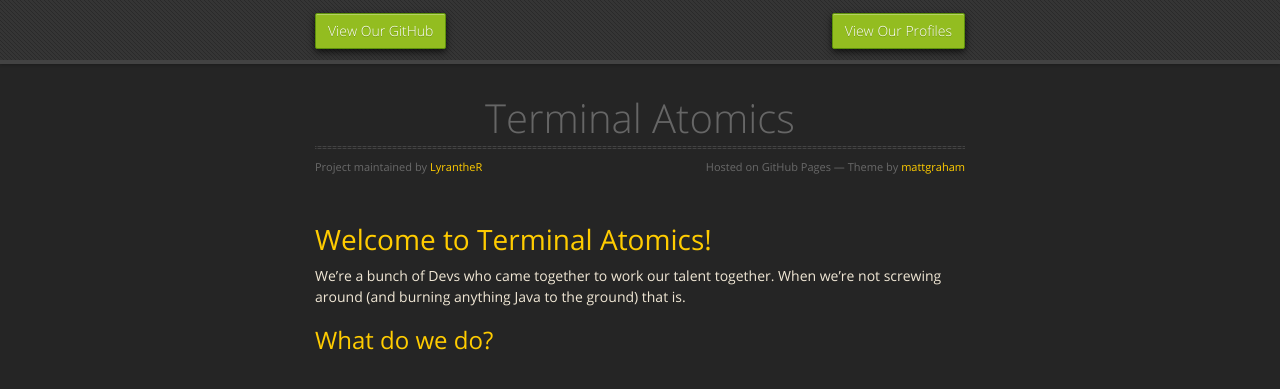
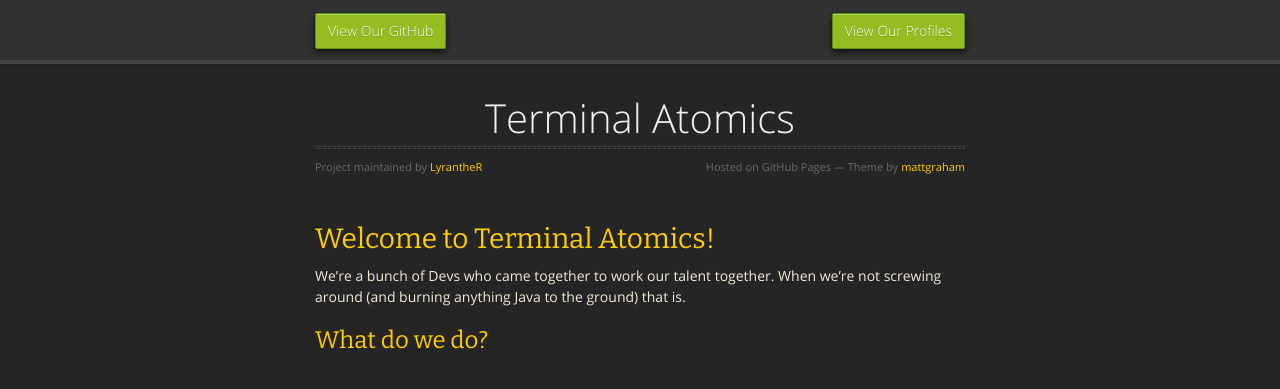
Before and after one commit to terminal-atomics/old-site, a Jekyll site: the page built from index.md, in a window 1280 px wide. Shown: the top 389 px of the page. Built offline with Jekyll 4.4.1, drawn with Linux system fonts in a browser that asks for light colours.

Commit message:
slight changes, attempt at fonts

```diff
--- a/_layouts/default.html
+++ b/_layouts/default.html
@@ -3,7 +3,9 @@
   <head>
     <meta charset="utf-8">
     <meta http-equiv="X-UA-Compatible" content="IE=edge">
-
+    <style>
+      @import url('https://fonts.googleapis.com/css?family=Bitter');
+      </style>
 {% seo %}
     <link rel="stylesheet" href="{{ '/assets/css/style.css?v=' | append: site.github.build_revision | relative_url }}">
     <script src="https://code.jquery.com/jquery-1.12.4.min.js" integrity="sha256-ZosEbRLbNQzLpnKIkEdrPv7lOy9C27hHQ+Xp8a4MxAQ=" crossorigin="anonymous"></script>
--- a/_sass/jekyll-theme-midnight.scss
+++ b/_sass/jekyll-theme-midnight.scss
@@ -33,15 +33,18 @@ h1, h2, h3 {
 h1 {
   font-size:28px;
   color:#ffcc00;
+  font-family: 'Bitter', sans-serif;
 }
 
 h2 {
   font-size: 24px;
   color:#ffcc00;
+  font-family: 'Bitter', sans-serif;
 }
 
 h4, h5, h6 {
   color:#ffcc00;
+  font-family: 'Bitter', sans-serif;
 }
 
 h3 {
@@ -245,7 +248,7 @@ section {
       font-size: 40px;
       text-align: center;
       line-height: 36px;
-      color: #666;
+      color: #efefef;
     }
 
     p {
```
